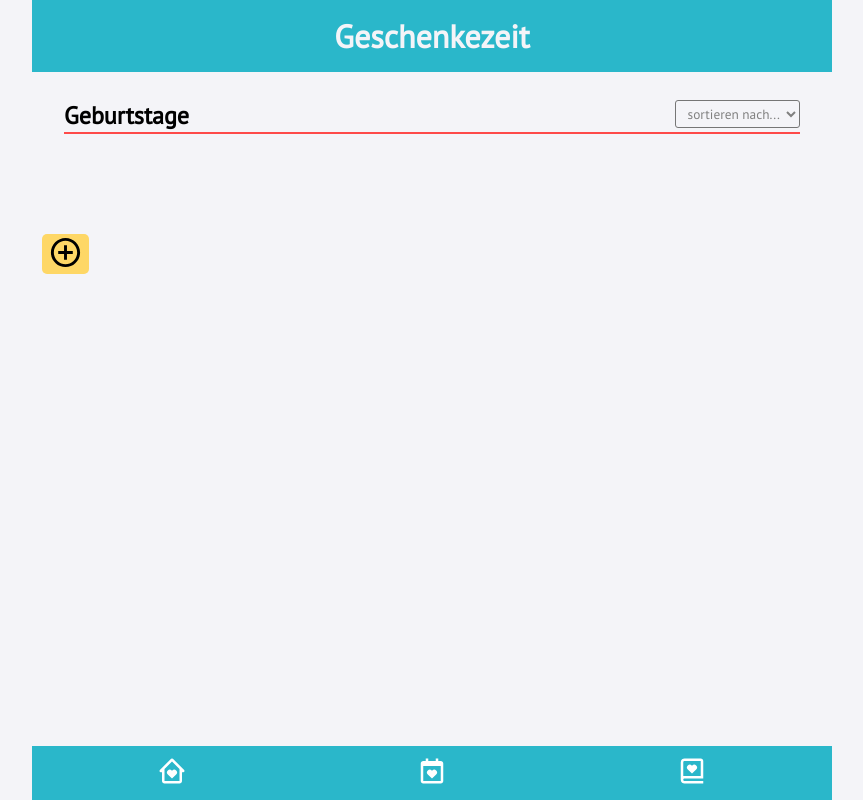
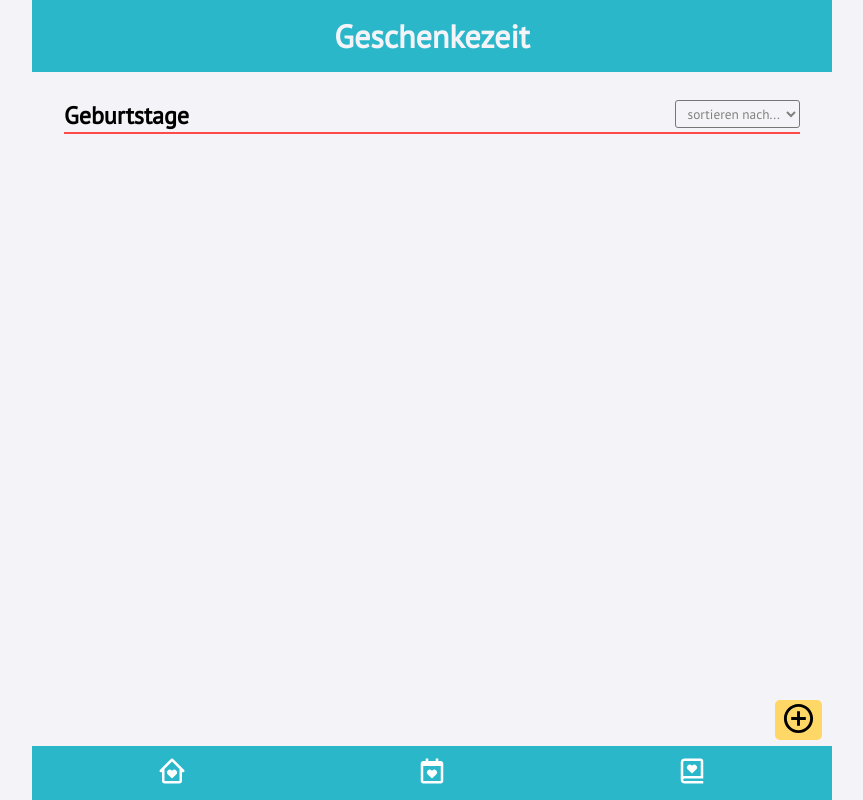
Before and after one commit to AntjeWalter/Geschenkezeit, a Next.js app: page / in a window 1280 px wide. Shown: the whole page, without its empty margins (208-1071 px from the left). Built offline with nearby package versions, Linux system fonts and the light colour scheme.

Commit message:
Fix button position

```diff
--- a/components/BirthdayListPage/AddButton.js
+++ b/components/BirthdayListPage/AddButton.js
@@ -18,7 +18,6 @@ const StyledButton = styled.button`
   bottom: 60px;
   right: 5px;
   @media (min-width: 800px) {
-    position: sticky;
-    margin-left: 10px;
+    position: absolute;
   }
 `;
--- a/components/BirthdayListPage/Form.js
+++ b/components/BirthdayListPage/Form.js
@@ -25,7 +25,6 @@ export default function Form({ onCreateEntry }) {
   }
 
   return (
-    // <StyledDiv>
     <>
       {formActive === true ? (
         <StyledForm onSubmit={handleSubmit}>
@@ -72,17 +71,8 @@ export default function Form({ onCreateEntry }) {
         />
       )}
     </>
-    // </StyledDiv>
   );
 }
-
-const StyledDiv = styled.div`
-  display: flex;
-  justify-content: right;
-  //position: sticky;
-  position: relative;
-  bottom: 60px;
-`;
 
 const StyledForm = styled.form`
   position: fixed;
@@ -101,7 +91,8 @@ const StyledForm = styled.form`
   width: 100vw;
   box-shadow: 0px -4px 10px 5px #c4c4c4;
   @media (min-height: 720px) {
-    margin-bottom: 0px;
+    margin-bottom: 35px;
+    padding-bottom: 0px;
   }
 `;
 
--- a/components/Footer.js
+++ b/components/Footer.js
@@ -28,8 +28,8 @@ const StyledFooter = styled.footer`
   color: #f4f4f8;
   margin-block: 0px;
   padding: 10px;
-  position: fixed;
-  bottom: 0;
+  /* position: fixed;
+  bottom: 0; */
   width: 100vw;
   max-width: 800px;
 `;
--- a/pages/index.js
+++ b/pages/index.js
@@ -39,8 +39,10 @@ export default function Home({
           </Fragment>
         ))}
       </StyledSection>
-      <Form onCreateEntry={onCreateEntry} />
-      <Footer />
+      <StyledFooter>
+        <Form onCreateEntry={onCreateEntry} />
+        <Footer />
+      </StyledFooter>
     </>
   );
 }
@@ -60,3 +62,8 @@ const StyledSection = styled.section`
   margin-top: 20px;
   margin-bottom: 100px;
 `;
+
+const StyledFooter = styled.footer`
+  position: fixed;
+  bottom: 0;
+`;
```
